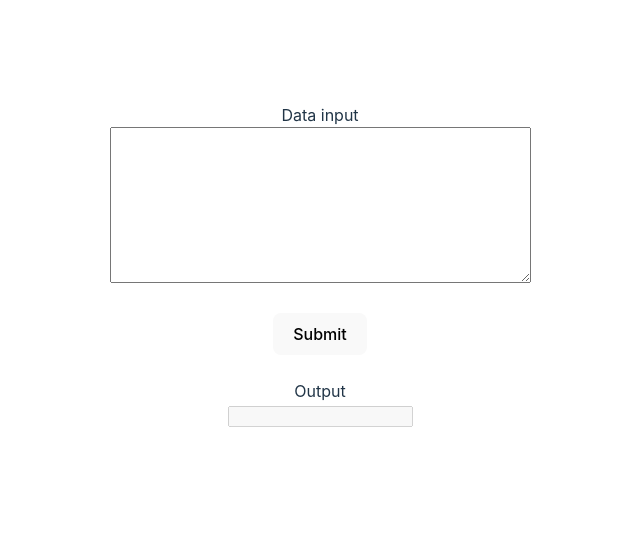
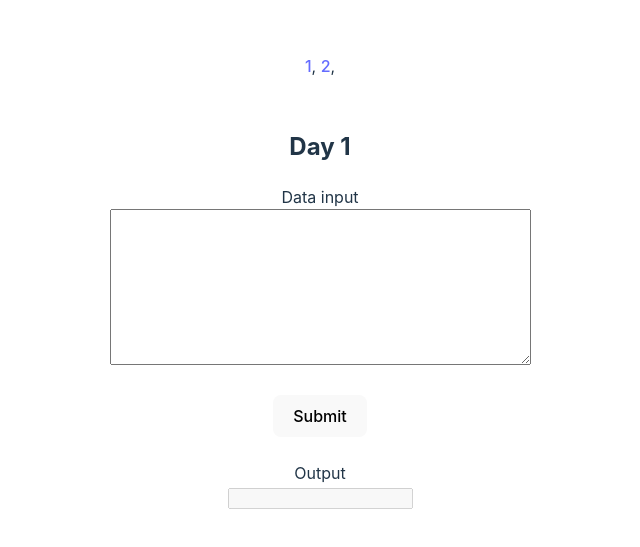
Before and after one commit to milan-mal/aoc23, a React (Vite) app: page / in a window 1280 px wide. Shown: the part 135-682 px from the top of the page, without its empty margins (320-960 px from the left). Built offline with nearby package versions, Linux system fonts and the light colour scheme.

Commit message:
setup project for switching between several days

```diff
--- a/src/App.css
+++ b/src/App.css
@@ -1,6 +1,3 @@
-#root {
-  max-width: 1280px;
-  margin: 0 auto;
+.pagination {
   padding: 2rem;
-  text-align: center;
 }
--- a/src/App.jsx
+++ b/src/App.jsx
@@ -1,89 +1,39 @@
 import { useState } from 'react'
 import './App.css'
-
+import Day01 from './components/Day01'
+import Day02 from './components/Day02'
 
 function App() {
-  const [inputData, setInputData] = useState('')
-  const [outputData, setOutputData] = useState('')
+  const [currentDayIndex, setCurrentDayIndex] = useState(0)
 
-  const handleInputChange = (event) => {
-    setInputData(event.target.value)
+  const components = {
+    1: Day01,
+    2: Day02,
   }
 
-  const stringSplit = (stringToSplit) => {
-    const stringSplit = stringToSplit.split('\n')
-    return stringSplit
-  }
+  const CurrentDay = components[currentDayIndex + 1]
 
-  const convertToNumber = (stringToConvert) => {
-    const numbersText = [
-      'zero',
-      'one',
-      'two',
-      'three',
-      'four',
-      'five',
-      'six',
-      'seven',
-      'eight',
-      'nine',
-    ]
-
-    let stringConverted = stringToConvert
-    numbersText.forEach((numberText, index) => {
-      stringConverted = stringConverted.replaceAll(numberText, `${numberText}${index}${numberText}`)
-    })
-    return stringConverted
-  }
-
-  const getCalibrationValues = (stringArray) => {
-    let calibrationValues = []
-    stringArray.forEach((element) => {
-      let number = ''
-      for( let i = 0; i < element.length; i++ ){
-        if( !isNaN(+element[i]) ){
-          number += element[i]
-          break
-        }
-      }
-      if (number !== ''){
-        const elementReversed = element.split('').reverse().join('')
-        for( let i = 0; i < elementReversed.length; i++ ){
-          if( !isNaN(+elementReversed[i]) ){
-            number += elementReversed[i]
-            break
-          }
-        }
-      }
-      if( number !== '' ) calibrationValues.push(+number)
-    })
-    console.log('calibrationValues', calibrationValues)
-    return calibrationValues
-  }
-
-  const getCalibrationValueSum = (event) => {
-    const calibrationValueSum = getCalibrationValues(
-      stringSplit(
-        convertToNumber(inputData)
-      )
-    ).reduce((total, num) => total + num, 0)
-    console.log(calibrationValueSum)
-    setOutputData(calibrationValueSum)
-
-    event.preventDefault()
+  const handleChangeDay = (newDayIndex) => {
+    setCurrentDayIndex(newDayIndex)
   }
 
   return (
     <>
-      <div>
-        <form>
-          <label htmlFor='dataIn' >Data input</label><br/>
-          <textarea id='dataIn' name='dataIn' rows='10' cols='50' onChange={handleInputChange} value={inputData} /><br/><br/>
-          <button onClick={getCalibrationValueSum} >Submit</button><br/><br/>
-          <label htmlFor='dataOut' >Output</label><br/>
-          <input type='text' id='dataOut' name='dataOut' value={outputData} disabled /><br/>
-        </form>
+      <div className='pagination' >
+        {Array.from({ length: Object.keys(components).length }, ( _, i ) => (
+          <span key={i + 1}>
+            <a
+              key={`pageNumber${i + 1}`}
+              href='#'
+              onClick={() => handleChangeDay(i)}
+            >
+              { i + 1 }
+            </a><span key={`pageSeparator${i + 1}`}>, </span>
+          </span>
+        ))}
       </div>
+      <h2>Day {currentDayIndex + 1}</h2>
+      <CurrentDay />
     </>
   )
 }
--- /dev/null
+++ b/src/components/Day01.css
@@ -0,0 +1,6 @@
+#root {
+  max-width: 1280px;
+  margin: 0 auto;
+  padding: 2rem;
+  text-align: center;
+}
--- /dev/null
+++ b/src/components/Day01.jsx
@@ -0,0 +1,91 @@
+import { useState } from 'react'
+import './Day01.css'
+
+
+function Day01() {
+  const [inputData, setInputData] = useState('')
+  const [outputData, setOutputData] = useState('')
+
+  const handleInputChange = (event) => {
+    setInputData(event.target.value)
+  }
+
+  const stringSplit = (stringToSplit) => {
+    const stringSplit = stringToSplit.split('\n')
+    return stringSplit
+  }
+
+  const convertToNumber = (stringToConvert) => {
+    const numbersText = [
+      'zero',
+      'one',
+      'two',
+      'three',
+      'four',
+      'five',
+      'six',
+      'seven',
+      'eight',
+      'nine',
+    ]
+
+    let stringConverted = stringToConvert
+    numbersText.forEach((numberText, index) => {
+      stringConverted = stringConverted.replaceAll(numberText, `${numberText}${index}${numberText}`)
+    })
+    return stringConverted
+  }
+
+  const getCalibrationValues = (stringArray) => {
+    let calibrationValues = []
+    stringArray.forEach((element) => {
+      let number = ''
+      for( let i = 0; i < element.length; i++ ){
+        if( !isNaN(+element[i]) ){
+          number += element[i]
+          break
+        }
+      }
+      if (number !== ''){
+        const elementReversed = element.split('').reverse().join('')
+        for( let i = 0; i < elementReversed.length; i++ ){
+          if( !isNaN(+elementReversed[i]) ){
+            number += elementReversed[i]
+            break
+          }
+        }
+      }
+      if( number !== '' ) calibrationValues.push(+number)
+    })
+    console.log('calibrationValues', calibrationValues)
+    return calibrationValues
+  }
+
+  const getCalibrationValueSum = (event) => {
+    const calibrationValueSum = getCalibrationValues(
+      stringSplit(
+        convertToNumber(inputData)
+      )
+    ).reduce((total, num) => total + num, 0)
+    console.log(calibrationValueSum)
+    setOutputData(calibrationValueSum)
+
+    event.preventDefault()
+  }
+
+  return (
+    <>
+      <div>
+        <form>
+          <label htmlFor='dataIn' >Data input</label><br/>
+          <textarea id='dataIn' name='dataIn' rows='10' cols='50' onChange={handleInputChange} value={inputData} /><br/><br/>
+          <button onClick={getCalibrationValueSum} >Submit</button><br/><br/>
+          <label htmlFor='dataOut' >Output</label><br/>
+          <input type='text' id='dataOut' name='dataOut' value={outputData} disabled /><br/>
+        </form>
+      </div>
+    </>
+  )
+}
+
+export default Day01
--- /dev/null
+++ b/src/components/Day02.css
@@ -0,0 +1,6 @@
+#root {
+  max-width: 1280px;
+  margin: 0 auto;
+  padding: 2rem;
+  text-align: center;
+}
--- /dev/null
+++ b/src/components/Day02.jsx
@@ -0,0 +1,41 @@
+import { useState } from 'react'
+import './Day02.css'
+
+
+function Day02() {
+  const [inputData, setInputData] = useState('')
+  const [outputData, setOutputData] = useState('')
+
+  const handleInputChange = (event) => {
+    setInputData(event.target.value)
+  }
+
+  const stringSplit = (stringToSplit) => {
+    const stringSplit = stringToSplit.split('\n')
+    return stringSplit
+  }
+
+  const getOutput = (event) => {
+    const getOutput = stringSplit(inputData)
+    console.log('getOutput:', getOutput)
+    setOutputData(getOutput)
+
+    event.preventDefault()
+  }
+
+  return (
+    <>
+      <div>
+        <form>
+          <label htmlFor='dataIn' >Data input</label><br/>
+          <textarea id='dataIn' name='dataIn' rows='10' cols='50' onChange={handleInputChange} value={inputData} /><br/><br/>
+          <button onClick={getOutput} >Submit</button><br/><br/>
+          <label htmlFor='dataOut' >Output</label><br/>
+          <input type='text' id='dataOut' name='dataOut' value={outputData} disabled /><br/>
+        </form>
+      </div>
+    </>
+  )
+}
+
+export default Day02
```
Also changed, not shown: src/components/CurrentDay.jsx (added, +13 -0 lines).
